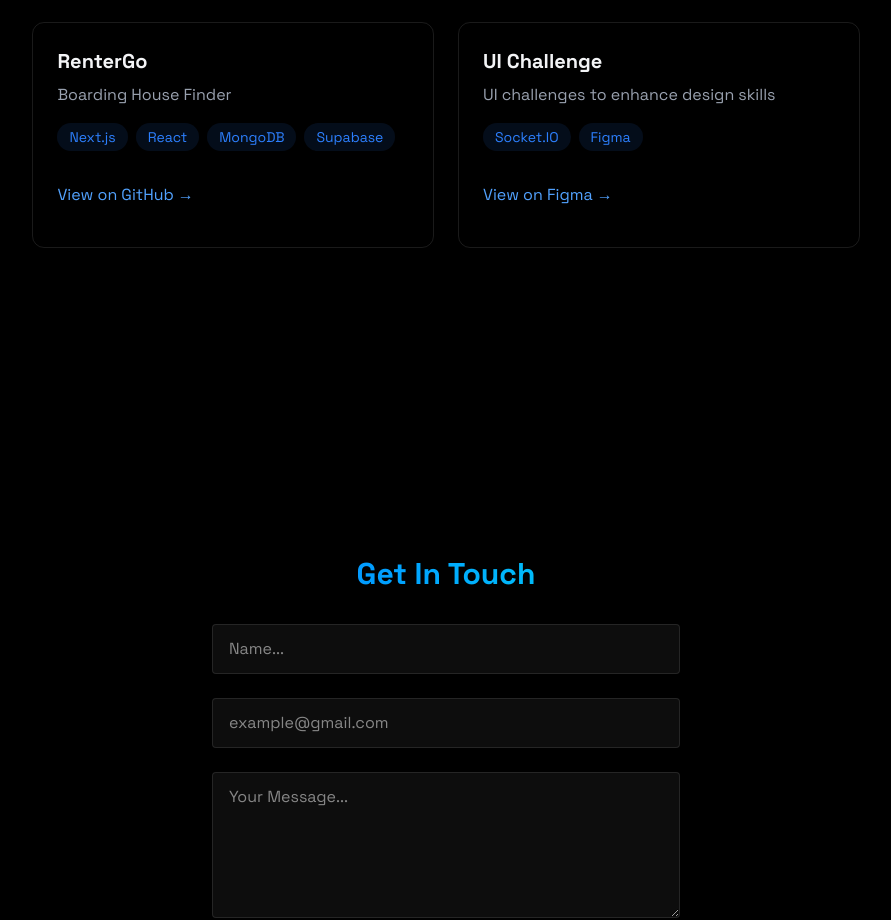
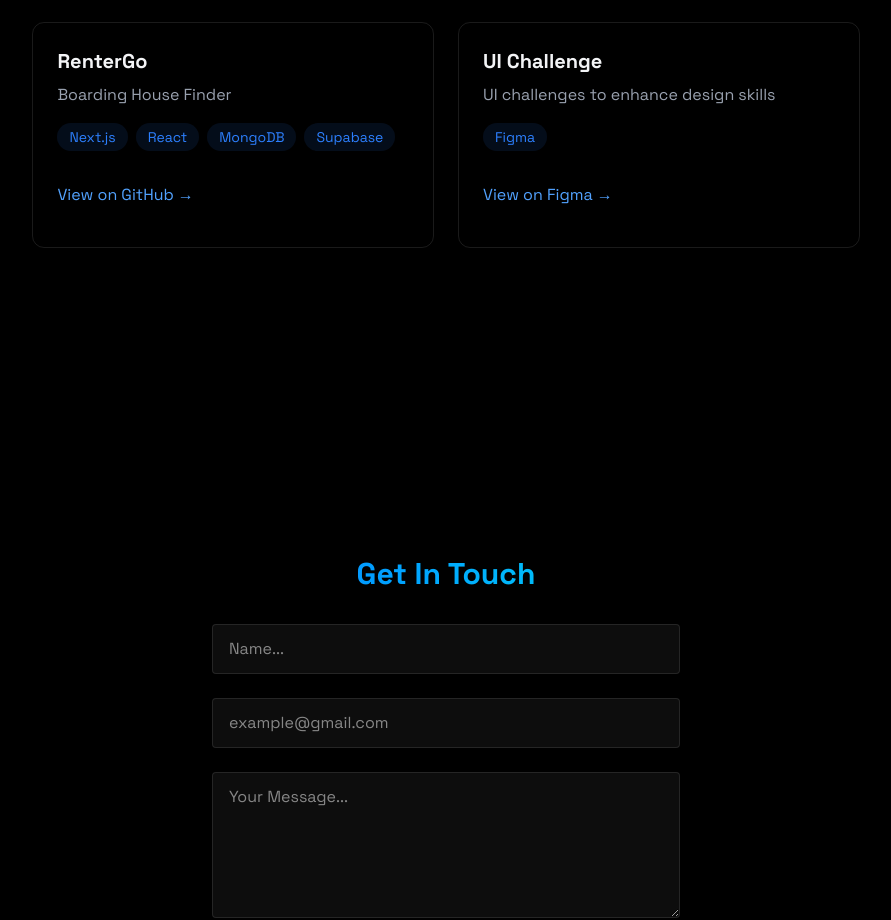
Before and after one commit to xaaann/fama3-1-portfolio, a React (Vite) app: page / in a window 1280 px wide. Shown: the part 2080-3000 px from the top of the page, without its empty margins (194-1085 px from the left). Built offline with nearby package versions, Linux system fonts and the light colour scheme.

Commit message:
fix typos

```diff
--- a/src/components/sections/Projects.jsx
+++ b/src/components/sections/Projects.jsx
@@ -102,7 +102,7 @@ export const Projects = () => {
               </p>
 
               <div className="flex flex-wrap gap-2 mb-4">
-                {["Socket.IO", "Figma"].map((tech) => (
+                {["Figma"].map((tech) => (
                   <span
                     key={tech}
                     className="bg-blue-500/10 text-blue-500 py-1 px-3 rounded-full text-sm transition hover:bg-blue-500/20 hover:-translate-y-0.5 hover:shadow-[0_2px_8px_rgba(59,130,246,0.2)]"
```
